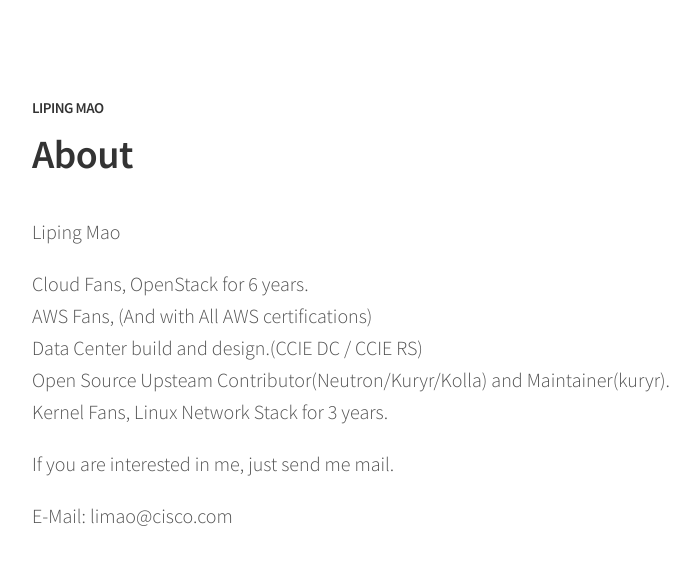
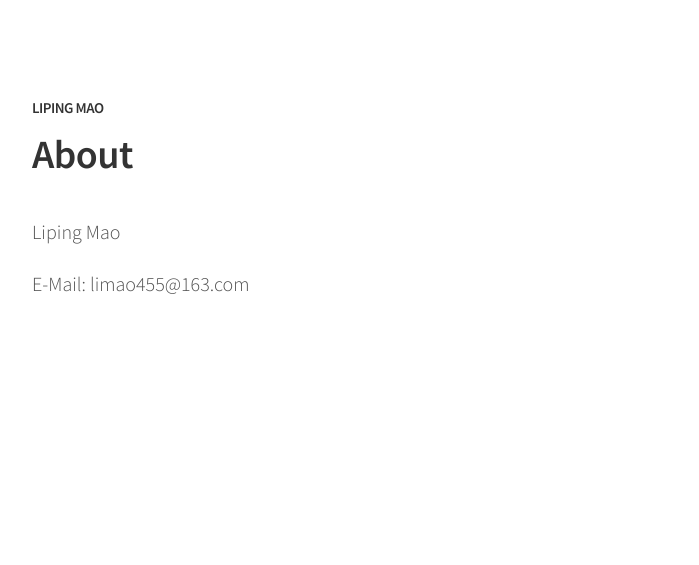
Before and after one commit to LipingMao/LipingMao.github.io, a Jekyll site: the page built from about.md, in a window 1280 px wide. Shown: the top 565 px of the page, without its empty margins (248-947 px from the left). Built offline with Jekyll 4.4.1, drawn with Linux system fonts in a browser that asks for light colours.

Commit message:
Update about.md

```diff
--- a/about.md
+++ b/about.md
@@ -4,12 +4,4 @@ title: About
 
 Liping Mao
 
-Cloud Fans, OpenStack for 6 years.
-AWS Fans, (And with All AWS certifications)
-Data Center build and design.(CCIE DC / CCIE RS)
-Open Source Upsteam Contributor(Neutron/Kuryr/Kolla) and  Maintainer(kuryr).
-Kernel Fans, Linux Network Stack for 3 years.
-
-If you are interested in me, just send me mail.
-
-E-Mail: limao@cisco.com
+E-Mail: limao455@163.com
```
